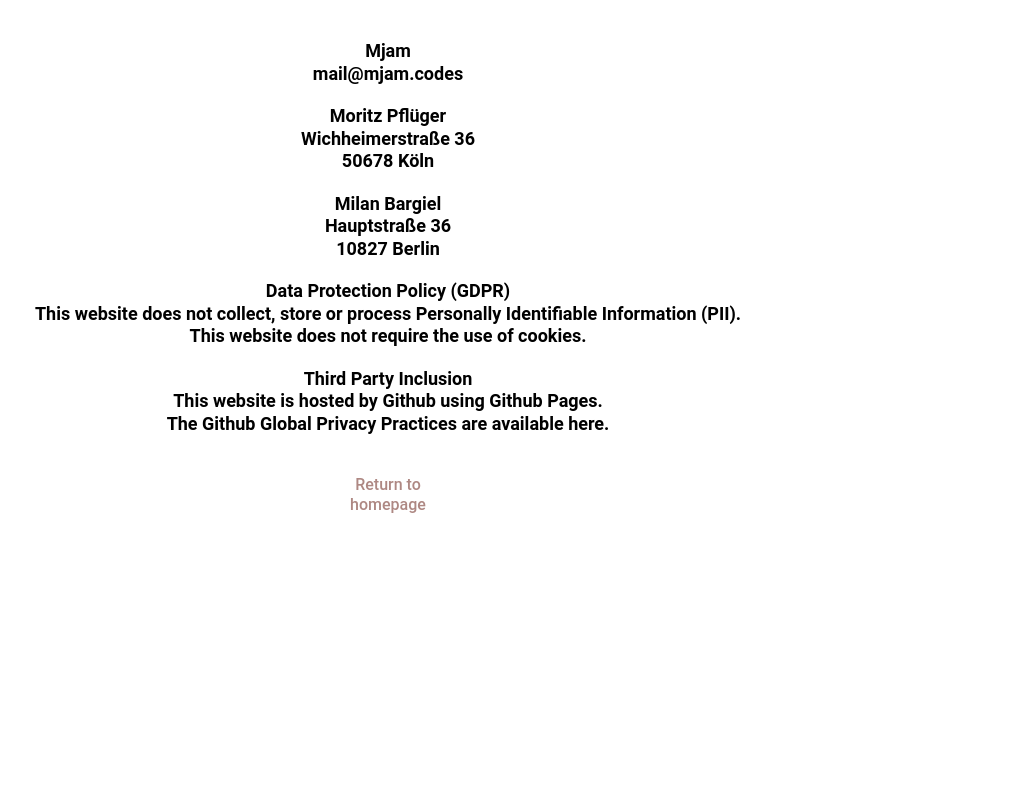
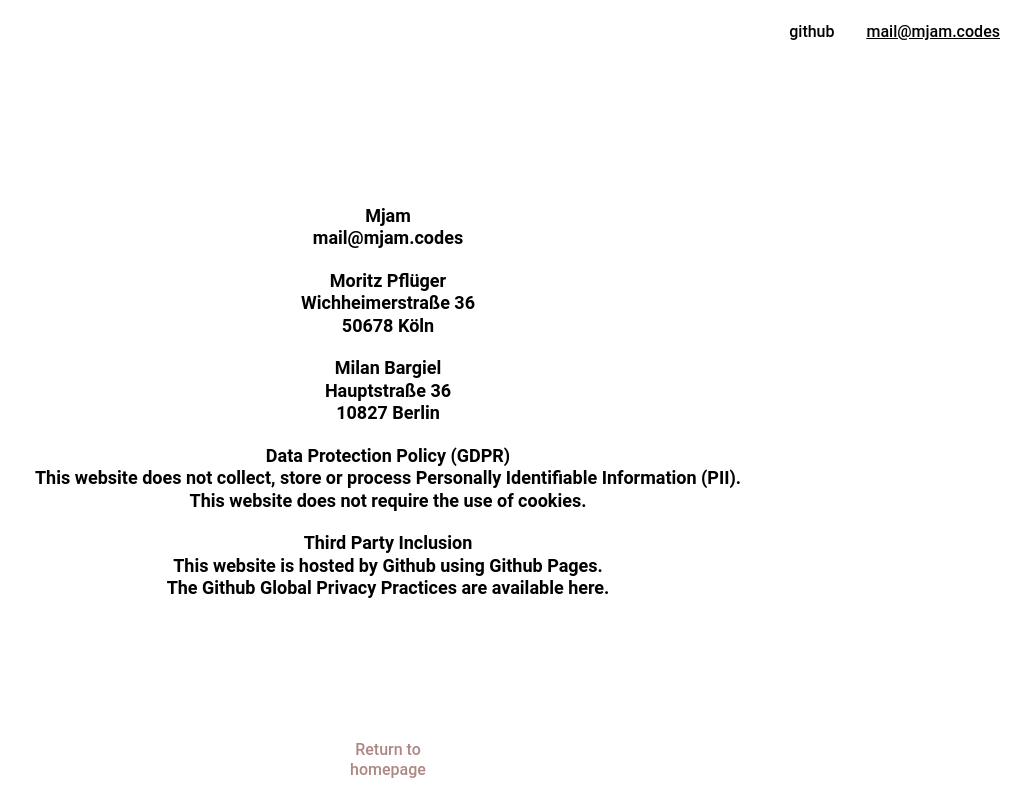
Before and after one commit to Mjam-Codes/mjam.codes, a Nuxt app: page /imprint in a window 1280 px wide. Shown: the whole page, without its empty margins (252-1280 px from the left). Built offline with nearby package versions, Linux system fonts and the light colour scheme.

Commit message:
Vertically center content for desktop

```diff
--- a/layouts/default.vue
+++ b/layouts/default.vue
@@ -1,6 +1,7 @@
 <template>
-  <div class="overflow-hidden">
-    <Nuxt />
+  <div class="overflow-hidden min-h-screen flex flex-col">
+    <TopNav class="flex-1" />
+    <Nuxt class="flex-1" />
     <MyFooter />
   </div>
 </template>
--- a/pages/index.vue
+++ b/pages/index.vue
@@ -1,6 +1,5 @@
 <template>
   <div>
-    <TopNav />
     <MyHero></MyHero>
     <MyShowcase></MyShowcase>
     <hr class="border-gray-900 mt-5">
```
